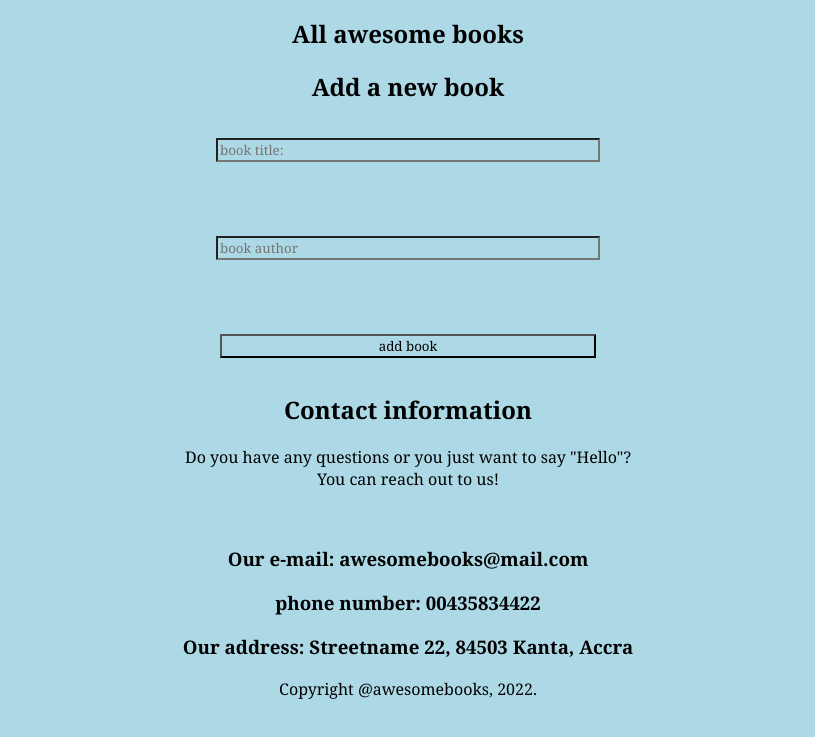
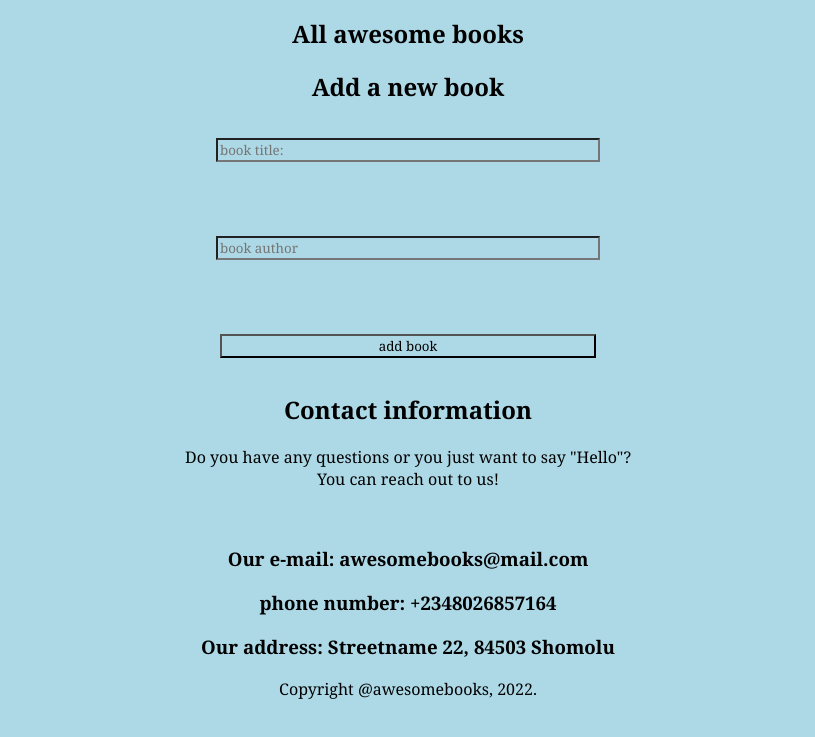
Before and after one commit to Nuga0909/Awesome-books-with-ES6, a website with bundled scripts: page index.html in a window 1280 px wide. Shown: the part 175-912 px from the top of the page, without its empty margins (232-1047 px from the left). Built offline with nearby package versions, Linux system fonts and the light colour scheme.

Commit message:
Change contact in html

```diff
--- a/index.html
+++ b/index.html
@@ -55,10 +55,10 @@
           <h3>Our e-mail: awesomebooks@mail.com</h3>
         </li>
         <li>
-          <h3>phone number: 00435834422</h3>
+          <h3>phone number: +2348026857164</h3>
         </li>
         <li>
-          <h3>Our address: Streetname 22, 84503 Kanta, Accra</h3>
+          <h3>Our address: Streetname 22, 84503 Shomolu</h3>
         </li>
       </ul>
     </div>
```
